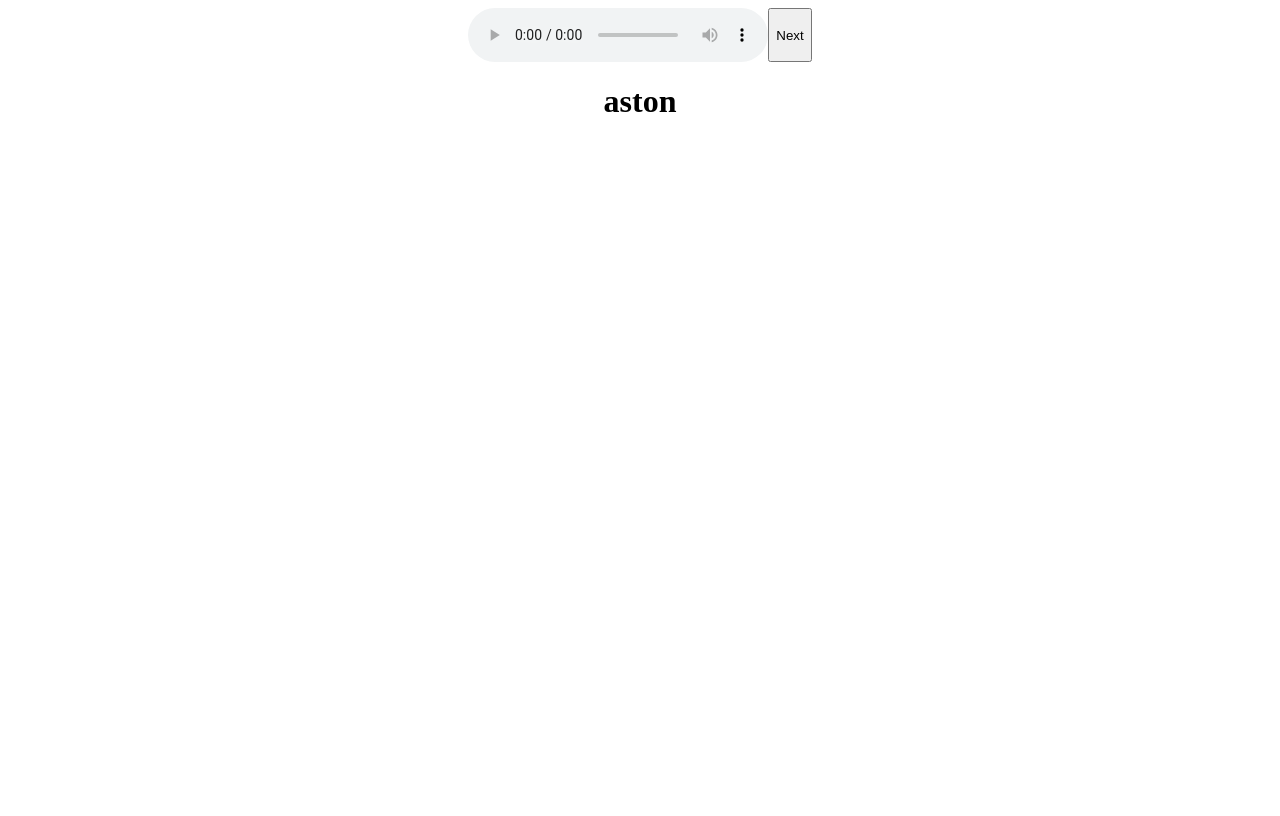
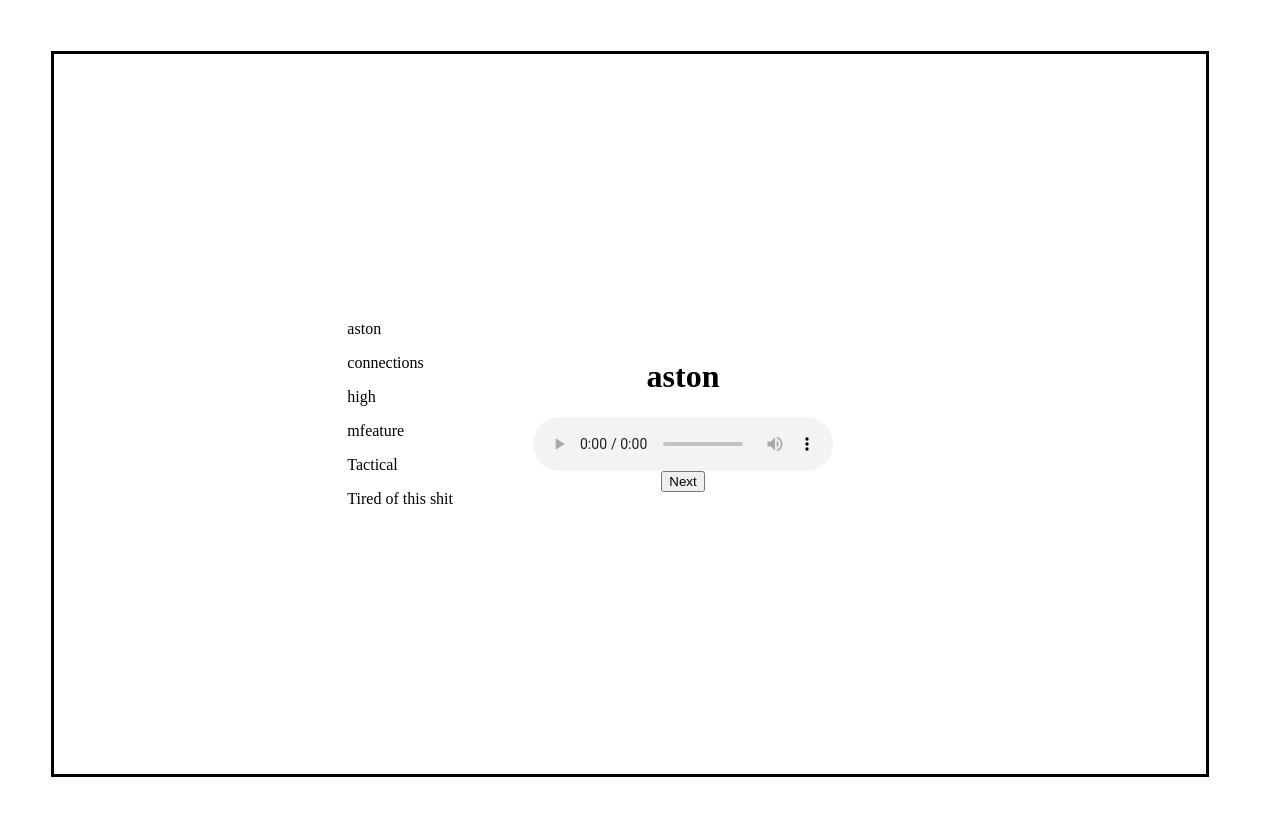
Before and after one commit to shadymo/shadymo.github.io, a plain HTML site: page index.html in a window 1280 px wide. Both pictures are taken after a click on the button "Start". Drawn offline with Linux system fonts and the light colour scheme.

Commit message:
added ablity to select song, and css stylings

```diff
--- a/index.html
+++ b/index.html
@@ -12,15 +12,18 @@
     <body>
         <div id="app">
             <button id="start">Start</button>
-                <div id="music-player">
-                    <audio controls  id="music"></audio>
-                    <button id="next"> Next</button>
-                </div>
+
+            <div id="song-holder">
+
+            </div>
+
+            <div id="music-player">
                 <h1 id="current-song"></h1>
+                <audio controls  id="music"></audio>
+                <button id="next"> Next</button>
+            </div>
 
-                <div id="song-holder">
 
-                </div>
         </div>
 
         <script src="main.js" async defer></script>
--- a/main.js
+++ b/main.js
@@ -10,14 +10,17 @@ let counter = 0;
 function play(song){
     if(song){
         music.src = `./songs/${song}`
+        document.getElementById('current-song').innerText = convertSongName(song);
+
     }else{
         music.src = `./songs/${songs[counter]}`;
+        document.getElementById('current-song').innerText = convertSongName(songs[counter]);
+
     }
     music.play();
     music.onended = function(){
         nextSong();
     }
-    document.getElementById('current-song').innerText = convertSongName(songs[counter]);
 }
 
 function nextSong(){
@@ -50,9 +53,10 @@ function convertSongName(path){
         return word;
     }
  }
- console.log(word)
+
     return word;
 }
+
 
 
 document.addEventListener('click', (e)=>{
@@ -60,24 +64,24 @@ document.addEventListener('click', (e)=>{
 
     if(target.id == 'start'){
         document.getElementById('start').style.display = 'none';
-        document.getElementById('music-player').style.display = 'flex'
+        document.getElementById('music-player').style.display = 'flex';
+        createSongElements();
         play();
-        //createSongElements();
     }
     if(target.id == 'next'){
         nextSong();
     }
-    /*
+
     if(target.classList[0] == 'songName'){
         let songPath = ''
         if(target.innerText == 'high'){
-            songPath = 'high' + '.m4a';
+            songPath = target.innerText + '.m4a';
         }else{
-            songPath = target.innerText + ".mp4"
+            songPath = target.innerText + '.mp3'
         }
-
+       console.log(songPath);
         play(songPath)
 
     }
-    */
+
 })
--- a/style.css
+++ b/style.css
@@ -1,10 +1,17 @@
+body{margin:0; padding: 0}
 #app{
-    display: flex;
-    flex-direction: column;
+    border: 3px solid black;
+    width:90vw;
+    height:90vh;
+    margin: 4vw;
+    display:flex;
     justify-content: center;
     align-items: center;
+    flex-direction: row;
 }
 #music-player{
+    margin: 5em;
     display: none;
-    justify-content: column;
+    flex-direction: column;
+    align-items: center;
 }
```
Also changed, not shown: 1 other file.
